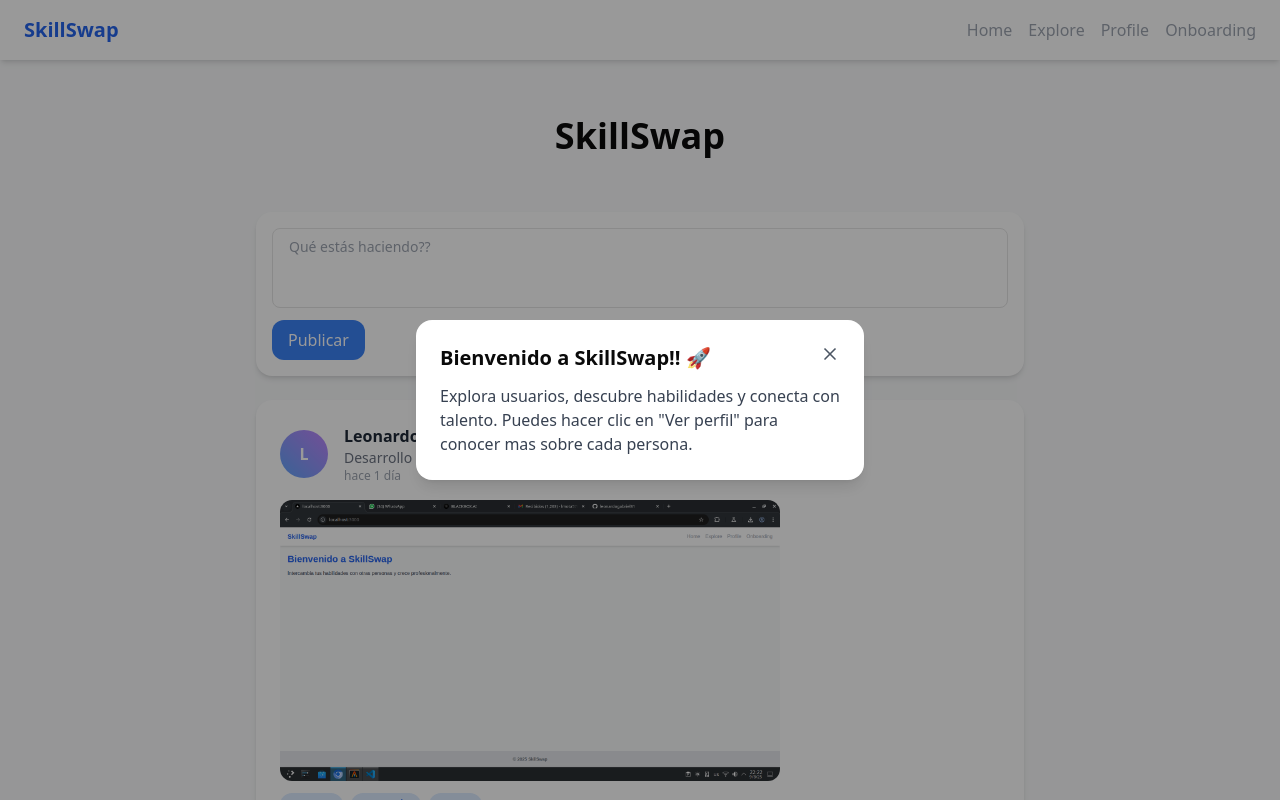
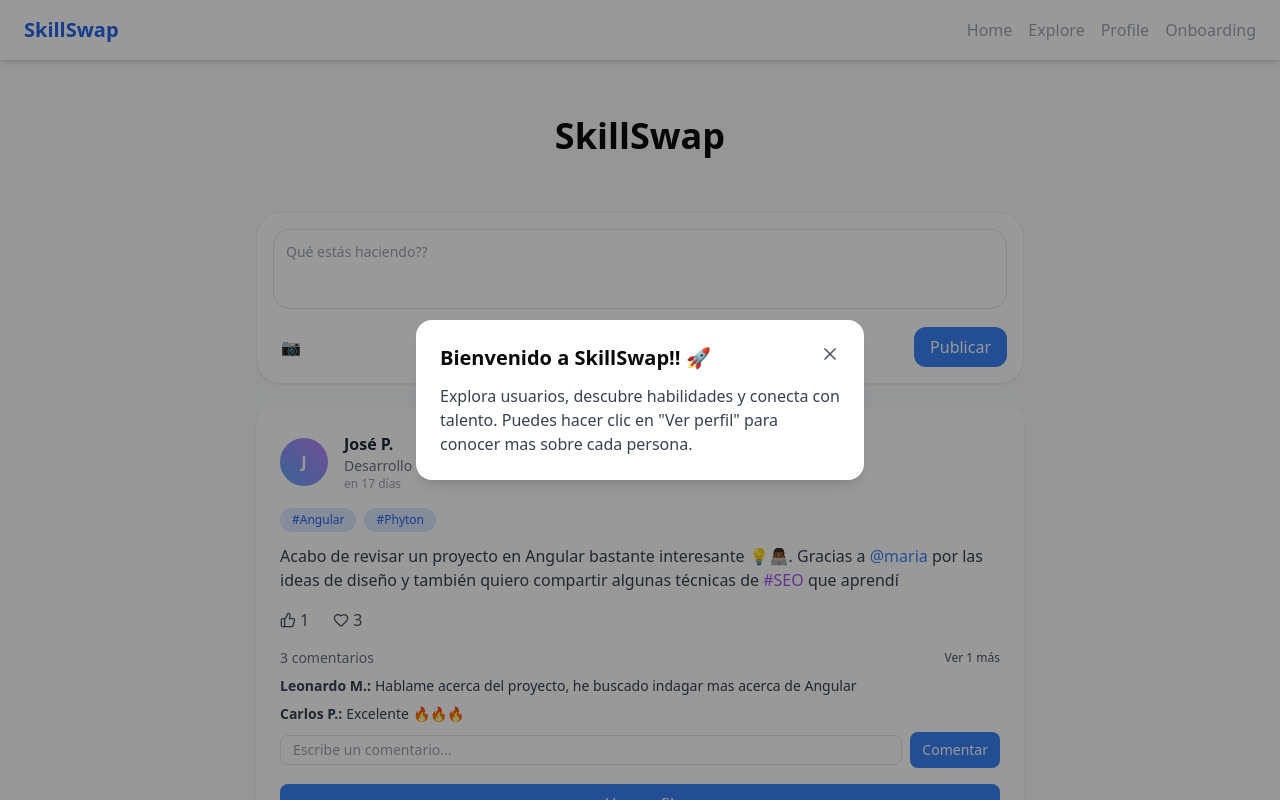
Before and after one commit to leonardogabriel31/skillSwap, a Next.js app: page / in a window 1280 px wide. Shown: the top 800 px of the page. Built offline with nearby package versions, Linux system fonts and the light colour scheme.

Commit message:
correccion de errores en el textarea de posts, agregar etiquetas de usuarios y hashtags

```diff
--- a/package.json
+++ b/package.json
@@ -20,6 +20,7 @@
     "next": "14.2.31",
     "react": "^18",
     "react-dom": "^18",
+    "react-mentions": "^4.4.10",
     "tailwind-merge": "^3.3.1",
     "tailwindcss-animate": "^1.0.7"
   },
--- /dev/null
+++ b/src/app/hashtag/[tag]/page.tsx
@@ -0,0 +1,67 @@
+"use client";
+import React from 'react'
+import { useParams } from 'next/navigation';
+import { skills } from '@/data/skills';
+import Link from 'next/link';
+
+
+export default function HashtagPage() {
+    const { tag } = useParams();
+
+    const posts = skills.filter((post) =>
+        post.content.toLowerCase().includes(`#${tag}`.toLowerCase())
+    );
+    return (
+        <div className='max-w-3xl mx-auto mt-6 p-4 bg-white shadow-md rounded-xl'>
+            <div className='bg-white shadow-md rounded-xl p-4 mb-6'>
+                <h1 className='text-2xl font-bold text-purple-600'>#{tag}</h1>
+                <p className='text-gray-600 mt-2'>
+                    Mostrando publicaciones relacionadas con{" "}
+                    <span className='text-purple-500'>#{tag}</span>.
+                </p>
+            </div>
+
+            {posts.length > 0 ? (
+                <div className='space-y-4'>
+                    {posts.map((post) => (
+                        <div
+                            key={post.id}
+                            className='bg-white shadow-sm rounded-xl p-4 border hover:shadow-md transition'
+                        >
+                            <div className='flex items-center gap-2 mb-2'>
+                                <div className='w-10 h-10 bg-gradient-to-tr from-blue-400 to-purple-400 rounded-full flex items-center justify-center text-white font-bold'>
+                                    {post.name.charAt(0)}
+                                </div>
+                                <div>
+                                    <p className='font-semibold text-gray-800'>{post.name}</p>
+                                    <p className='text-sm text-gray-500'>@{post.username}</p>
+                                </div>
+                            </div>
+                            <p className='text-gray-700 mb-2'>{post.content}</p>
+
+                            {post.imagePost && (
+                                <img
+                                    src={post.imagePost}
+                                    alt="post image"
+                                    className='rounded-lg mt-2 max-h-60 object-cover'
+                                />
+                            )}
+
+                            <Link
+                                href={`/profile/${post.username}`}
+                                className='text-blue-500 text-sm hover:underline mt-2 inline block'
+                            >
+                                Ver perfil →
+                            </Link>
+                        </div>
+                    ))}
+                </div>
+            )   :   (
+                <p className='text-gray-500 text-center'>
+                    No hay publicaciones con{" "}
+                    <span className='text-purple-500'>#{tag}</span>
+                </p>
+            )}
+        </div>
+    )
+}
--- a/src/app/page.tsx
+++ b/src/app/page.tsx
@@ -52,39 +52,32 @@ export default function Home() {
   const editorRef = useRef<HTMLDivElement | null>(null);
   const savedRangeRef = useRef<Range | null>(null);
   const [editorFocused, setEditorFocused] = useState(false);
+  const [highlightedIndex, setHighlightedIndex] = useState<number>(0);
+  const [expandedComments, setExpandedComments] = useState<Record<number, boolean>>({});
 
-  const handleInput: React.FormEventHandler<HTMLDivElement> = (e) => {
-    const text = e.currentTarget.textContent ?? "";
-    setNewPostText(text);
+  const toggleComments = (id: number) => {
+    setExpandedComments(prev => ({ ...prev, [id]: !prev[id] }));
+  };
 
-    const sel = window.getSelection();
-    if (sel && sel.rangeCount > 0) {
-      savedRangeRef.current = sel.getRangeAt(0).cloneRange();
-    }
+  const handleKeyDown = (e: React.KeyboardEvent<HTMLTextAreaElement>) => {
+    if (!showSuggestions) return;
 
-    const words = text.split(/\s+/);
-    const lastWord = words[words.length - 1] ?? "";
-
-    if (lastWord.startsWith("@")) {
-      const query = lastWord.slice(1).toLowerCase();
-      const matchedUsers = initialSkills
-        .map((u) => u.username)
-        .filter((u) => u.toLowerCase().startsWith(query));
-      setSuggestions(matchedUsers);
-      setShowSuggestions(true);
-    } else if (lastWord.startsWith("#")) {
-      const query = lastWord.slice(1).toLowerCase();
-      const hashtags = ["frontend", "backend", "fullstack", "nextjs", "dev"];
-      const matchedTags = hashtags.filter((tag) => tag.startsWith(query));
-      setSuggestions(matchedTags.map((t) => `#${t}`));
-      setShowSuggestions(true);
-    } else {
-      setShowSuggestions(false);
+    if (e.key === "ArrowDown") {
+      e.preventDefault();
+      setHighlightedIndex((prev) => (prev + 1) % suggestions.length);
+    } else if (e.key === "ArrowUp") {
+      e.preventDefault();
+      setHighlightedIndex((prev) =>
+        prev === 0 ? suggestions.length - 1 : prev - 1
+      );
+    } else if (e.key === "Enter") {
+      e.preventDefault();
+      handleSuggestionClick(suggestions[highlightedIndex]);
     }
   };
 
   const handleAddPost = () => {
-    if (!newPostText.trim()) return;
+    if (!newPostText.trim() && !newPostImage) return;
 
     const newPost = {
       id: posts.length + 1,
@@ -177,41 +170,65 @@ export default function Home() {
   };
 
   const handleSuggestionClick = (suggestion: string) => {
-    const editor = document.getElementById("new-post-editor");
-    if (!editor) return;
+    const textarea = document.querySelector("textarea") as HTMLTextAreaElement;
+    if (!textarea) return;
 
-    const selection = window.getSelection();
-    if (!selection || !selection.rangeCount) return;
+    const start = textarea.selectionStart;
+    const end = textarea.selectionEnd;
+    const textBeforeCursor = newPostText.slice(0, start);
+    const textAfterCursor = newPostText.slice(end);
 
-    const range = selection.getRangeAt(0);
+    const match = textBeforeCursor.match(/([@#])\w*$/);
+    if (!match) return;
 
-    const textNode = range.startContainer;
-    if (textNode.nodeType === Node.TEXT_NODE) {
-      const text = textNode.textContent || "";
-      const before = text.slice(0, range.startOffset).replace(/[@#]\w*$/, "");
-      const after = text.slice(range.startOffset);
-      textNode.textContent = before + after;
-      range.setStart(textNode, before.length);
-      range.setEnd(textNode, before.length);
+    const prefix = match[1];
+    const cleanSuggestion =
+      prefix === "@"
+        ? `@${suggestion.replace(/^@/, "")}`
+        : `#${suggestion.replace(/^#/, "")}`;
 
+    const newText = textBeforeCursor.replace(/[@#]\w*$/, cleanSuggestion) + textAfterCursor;
+    setNewPostText(newText);
+
+    setTimeout(() => {
+      const cursorPos = textBeforeCursor.replace(/[@#]\w*$/, cleanSuggestion).length;
+      textarea.selectionStart = textarea.selectionEnd = cursorPos;
+      textarea.focus();
+    }, 0)
+    setShowSuggestions(false);
+  };
+
+  const handleTextareaChange = (e: React.ChangeEvent<HTMLTextAreaElement>) => {
+    const value = e.target.value;
+    setNewPostText(value);
+
+    const cursorPos = e.target.selectionStart;
+    const textUpCursor = value.slice(0, cursorPos);
+    const match = textUpCursor.match(/[@#][\w]*$/);
+
+
+    if (match) {
+      const lastWord = match[0];
+      if (lastWord.startsWith("@")) {
+        const query = lastWord.slice(1).toLowerCase();
+        const matchedUsers = initialSkills
+          .map((u) => u.username)
+          .filter((u) => u.toLowerCase().startsWith(query));
+        setSuggestions(matchedUsers);
+        setShowSuggestions(true);
+      } else if (lastWord.startsWith("#")) {
+        const query = lastWord.slice(1).toLowerCase();
+        const hashtags = ["frontend", "backend", "fullstack", "nextjs", "dev", "Angular", "Phyton"];
+        const matchedTags = hashtags.filter((tag) =>
+          tag.startsWith(query)
+        );
+        setSuggestions(matchedTags.map((t) => `#${t}`));
+        setShowSuggestions(true);
       }
-    const span = document.createElement("span");
-    span.textContent = suggestion.startsWith("#") ? `${suggestion}` : `@${suggestion}`;
-    span.className = suggestion.startsWith("#")
-    ? "text-purple-500 font-medium"
-    : "text-blue-500 font-medium"
-
-    range.insertNode(span);
-
-    range.setStartAfter(span);
-    range.setEndAfter(span);
-    selection.removeAllRanges();
-    selection.addRange(range);
-
-    savedRangeRef.current = range.cloneRange();
-    setNewPostText(editor.innerText);
-    setShowSuggestions(false)
+    } else {
+      setShowSuggestions
     }
+  };
 
   const handleImageUpload = (e: React.ChangeEvent<HTMLInputElement>) => {
     if (!e.target.files || e.target.files.length === 0) return;
@@ -219,40 +236,9 @@ export default function Home() {
     const reader = new FileReader();
     reader.onloadend = () => {
       setNewPostImage(reader.result as string);
+      setEditorFocused(true);
     };
     reader.readAsDataURL(file);
-  };
-
-  const onEmojiClick = (emojiObject: EmojiClickData) => {
-    const editor = editorRef.current;
-    if (!editor) return;
-
-    const sel = window.getSelection();
-
-    if (savedRangeRef.current && sel) {
-      sel.removeAllRanges();
-      sel.addRange(savedRangeRef.current);
-    } else {
-      const range = document.createRange();
-      range.selectNodeContents(editor);
-      range.collapse(false);
-      sel?.removeAllRanges();
-      sel?.addRange(range);
-
-    }
-
-    const currentRange = window.getSelection()!.getRangeAt(0);
-    currentRange.deleteContents();
-    const textNode = document.createTextNode(emojiObject.emoji);
-    currentRange.insertNode(textNode);
-    currentRange.setStartAfter(textNode);
-    currentRange.setEndAfter(textNode)
-    currentRange.collapse(true);
-    sel!.removeAllRanges();
-    sel!.addRange(currentRange);
-
-    savedRangeRef.current = currentRange;
-    setNewPostText(editor.innerText);
   };
 
   const handleToggleEmojiPicker = () => {
@@ -270,6 +256,55 @@ export default function Home() {
     }
     setShowEmojiPicker(prev => !prev);
   }
+
+  const HandleEmojiInsert = (emoji: string) => {
+    const textarea = document.querySelector("textarea") as HTMLTextAreaElement;
+    if (!textarea) return;
+
+    const start = textarea.selectionStart;
+    const end = textarea.selectionEnd;
+
+    const newText =
+    newPostText.slice(0, start) + emoji + newPostText.slice(end);
+
+    setNewPostText(newText);
+
+    setTimeout(() => {
+      textarea.selectionStart = textarea.selectionEnd = start + emoji.length;
+      textarea.focus();
+    }, 0);
+  };
+
+  const renderHighlightedText = (text: string) => {
+    const parts = text.split(/([@#]\w+)/g);
+
+    return parts.map((part, idx) => {
+      if (part.startsWith("@")) {
+        const username = part.slice(1);
+        return (
+          <Link
+            key={idx}
+            href={`/profile/${username}`}
+            className="text-blue-500 font-medium hover:underline"
+          >
+            {part}
+          </Link>
+        )
+      } else if (part.startsWith("#")) {
+        const tag = part.slice(1);
+        return (
+          <Link
+            key={idx}
+            href={`/hashtag/${tag}`}
+            className="text-purple-500 font-medium hover:underline"
+          >
+            {part}
+          </Link>
+        )
+      }
+      return <span key={idx}>{part}</span>;
+    });
+  };
 
   return (
     <main className="px-4 sm:px-6 lg:px-12 py-8 flex flex-col items-center gap-6">
@@ -289,52 +324,55 @@ export default function Home() {
           initial="hidden"
           animate="visible"
           exit="exit"
-          className="bg-white shadow-md rounded-2xl p-4 w-full max-w-3xl flex flex-col gap-3"
+          className="bg-white border border-gray-200/60 shadow-sm hover:shadow-lg rounded-3xl p-4 w-full max-w-3xl flex flex-col gap-3 transition-shadow duration-300"
         >
-          <div className="relative border rounded-lg py-2 px-4 w-full text-sm min-h-[80px] outline-none whitespace-pre-wrap flex items-start">
-            {newPostText === "" && (
-              <span className="text-gray-400 pointer-events-none select-none">
-                Qué estás haciendo??
-              </span>
-            )}
+          <div className="relative w-full">
             <div
-              id="new-post-editor"
-              ref={editorRef}
-              contentEditable
-              suppressContentEditableWarning
-              onInput={handleInput}
-              onFocus={() => {
-                setEditorFocused(true);
-                const sel = window.getSelection();
-                if (sel && sel.rangeCount > 0) savedRangeRef.current = sel.getRangeAt(0).cloneRange();
-              }}
+              className="absolute inset-0 p-3 text-sm whitespace-pre-wrap break-words rounded-2xl pointer-events-none text-gray-900"
+            >
+              {renderHighlightedText(newPostText)}
+            </div>
+
+            <textarea
+              value={newPostText}
+              onKeyDown={handleKeyDown}
+              onChange={handleTextareaChange}
+              placeholder="Qué estás haciendo??"
+              onFocus={() => setEditorFocused(true)}
               onBlur={() => {
-                if (!newPostText.trim() && !newPostImage) {
+                if (!newPostText.trim() && !newPostImage && !showEmojiPicker) {
                   setEditorFocused(false);
                   setShowEmojiPicker(false);
                 }
               }}
-              data-placeholder="Qué estás haciendo??"
-              className="flex-1 outline-none"
+              className="relative w-full border rounded-2xl p-3 text-sm min-h-[80px] outline-none resize-none bg-transparent text-transparent caret-black z-10"
             />
           </div>
 
           {showSuggestions && suggestions.length > 0 && (
-            <div className="bg-white border rounded-lg shadow-md mt-1 p-2 w-60 max-h-40 overflow-y-auto">
+            <div className="bg-white border border-gray-200 shadow-md mt-1 p-2 w-60 max-h-40 overflow-y-auto rounded-lg">
               {suggestions.map((s, idx) => (
                 <div
                   key={idx}
-                  onMouseDown={(e) => {
-                    e.preventDefault();
-                    handleSuggestionClick(s)
-                  }}
-                  className="px-2 py-1 cursor-pointer hover:bg-gray-100 rounded-md"
+                  onClick={() => handleSuggestionClick(s)}
+                  className={`px-2 py-1 cursor-pointer rounded-md ${
+                    highlightedIndex === idx
+                    ? "bg-gray-100"
+                    : "hover:bg-gray-50"
+                  }`}
                 >
-                  {s.startsWith("#") ? (
-                    <span className="text-purple-500">{s}</span>
-                  ):(
-                    <span className="text-blue-500">@{s}</span>
-                  )}
+                  <motion.span
+                    initial={{ opacity: 0, scale: 0.9 }}
+                    animate={{ opacity: 1, scale: 1 }}
+                    transition={{ duration: 0.15 }}
+                    className={`px-1.5 py-0.5 rounded-md font-medium ${
+                      s.startsWith("#")
+                        ? "bg-purple-100 text-purple-600"
+                        : "bg-blue-100 text-blue-600"
+                    }`}
+                  >
+                    {s}
+                  </motion.span>
                 </div>
               ))}
             </div>
@@ -351,20 +389,27 @@ export default function Home() {
           )}
 
           <div className="flex items-center justify-between">
+            <div className="flex items-center gap-3">
               <AnimatePresence>
+
               {editorFocused && (
-                <motion.div
-                  initial={{ opacity: 0, y: 10 }}
-                  animate={{ opacity: 1, y: 0 }}
-                  exit={{ opacity: 0, y: 10 }}
-                  className="flex items-center gap-3"
-                >
-                  <button
-                    onClick={handleToggleEmojiPicker}
+                <motion.button
+                  key="emoji.button"
+                  initial={{ opacity: 0, scale: 0.8 }}
+                  animate={{ opacity: 1, scale: 1 }}
+                  exit={{ opacity: 0, scale: 0.8 }}
+                  transition={{ duration: 0.2 }}
+                  onMouseDown={(e) => {
+                    e.preventDefault();
+                    handleToggleEmojiPicker();
+                  }}
                   className="text-xl hover:bg-gray-100 p-2 rounded-full transition"
+                  type="button"
                 >
                   😊
-                  </button>
+                </motion.button>
+                )}
+              </AnimatePresence>
 
               <label className="cursor-pointer hover:bg-gray-100 p-2 rounded-full transition">
                 📷
@@ -372,12 +417,13 @@ export default function Home() {
                   type="file"
                   accept="image/*"
                   className="hidden"
-                      onChange={handleImageUpload}
+                  onChange={(e) => {
+                    handleImageUpload(e);
+                    setEditorFocused(true)
+                  }}
                 />
               </label>
-                </motion.div>
-              )}
-            </AnimatePresence>
+            </div>
             <button
               onClick={handleAddPost}
               className="bg-blue-500 text-white px-4 py-2 rounded-xl hover:bg-blue-600 transition"
@@ -394,7 +440,11 @@ export default function Home() {
                 exit={{ opacity: 0, scale: 0.8 }}
                 className="mt-2"
               >
-                <EmojiPicker onEmojiClick={onEmojiClick} />
+                <EmojiPicker
+                  onEmojiClick={(emoji: EmojiClickData) =>
+                    HandleEmojiInsert(emoji.emoji)
+                  }
+                />
               </motion.div>
             )}
           </AnimatePresence>
@@ -449,7 +499,8 @@ export default function Home() {
               </div>
 
               <p className="text-gray-700 text-sm sm:text-base mb-4">
-                {person.content.split(" ").map((word, idx) => {
+                {renderHighlightedText(person.content)}
+                {/* {person.content.split(" ").map((word, idx) => {
                   if (word.startsWith("@")) {
                     return (
                       <span key={idx} className="text-blue-500 font-medium cursor-pointer">
@@ -459,13 +510,13 @@ export default function Home() {
                   }
                   if (word.startsWith("#")) {
                     return (
-                      <span key={idx} className="text-blue-500 font-medium cursor-pointer">
+                      <span key={idx} className="text-purple-500 font-medium cursor-pointer">
                         {word}{" "}
                       </span>
                     );
                   }
                   return word + " "
-                })}
+                })} */}
               </p>
 
               <div className="flex items-center gap-6 mt-2">
@@ -495,13 +546,39 @@ export default function Home() {
               </div>
 
               <div className="mt-4">
-                {person.comments.map((comment) => (
-                  <div key={comment.id} className="text-sm text-gray-700 mb-2">
-                    <span className="font-semibold">{comment.author}: </span>
-                    {comment.text}
+                <div className="flex items-center justify-between mb-2">
+                  <span className="text-sm text-gray-500">
+                    {person.comments.length} comentario{person.comments.length !== 1 ? "s" : ""}
+                  </span>
+
+                  {person.comments.length > 2 && (
+                    <button
+                      onClick={() => toggleComments(person.id)}
+                      className="text-xs text-gray-600 hover:underline"
+                      aria-expanded={!!expandedComments[person.id]}
+                      aria-controls={`comments-${person.id}`}
+                    >
+                      {expandedComments[person.id] ? "Mostrar menos" : `Ver ${person.comments.length - 2} más`}
+                    </button>
+                  )}
                 </div>
+
+                <AnimatePresence initial={false}>
+                  {(expandedComments[person.id] ? person.comments : person.comments.slice(0, 2)).map((comment) => (
+                    <motion.div
+                      key={comment.id}
+                      initial={{ opacity: 0, y: -5 }}
+                      animate={{ opacity: 1, y: 0 }}
+                      exit={{ opacity: 0, y: -5 }}
+                      transition={{ duration: 0.2 }}
+                      className="text-sm text-gray-700 mb-2">
+                      <span className="font-semibold mr-1">{comment.author}:</span>
+                      <span>{comment.text}</span>
+                    </motion.div>
                   ))}
+                </AnimatePresence>
 
+                <div className="mt-2">
                   <div className="mt-2 flex flex-col sm:flex-row items-stretch sm:items-center gap-2">
                     <input
                       type="text"
@@ -519,6 +596,7 @@ export default function Home() {
                     >
                       Comentar
                     </button>
+                  </div>
                 </div>
               </div>
 
--- a/src/data/skills.ts
+++ b/src/data/skills.ts
@@ -3,6 +3,27 @@ import type { Post } from "@/types/post"
 export const skills: Post[] = [
     {
         id: 1,
+        name: "José P.",
+        skill: "Desarrollo Fullstack",
+        skills: [ "Angular", "Phyton" ],
+        description:"Desarrollo en Angular y Tailwind.",
+        image: "/images/default.jpg",
+        username: "jose",
+        offers: ["Mentoría en frontend y backend", "Revisión de código", "Analisis de datos"],
+        wants: ["Mejorar en DevOps", "Incursionar en el analisis de datos"],
+        content: "Acabo de revisar un proyecto en Angular bastante interesante 💡👨🏾‍💻. Gracias a @maria por las ideas de diseño y también quiero compartir algunas técnicas de #SEO que aprendí",
+        reactions: { likes: 1, hearts: 3 },
+        comments: [
+            { id: 1, author: "Leonardo M.", text: "Hablame acerca del proyecto, he buscado indagar mas acerca de Angular"},
+            { id: 2, author: "Carlos P.", text: "Excelente 🔥🔥🔥"},
+            { id: 2, author: "Maria G.", text: "Gracias a ti por la confianza brindada. Si necesitas más apoyo con la experiencia de usuario no dudes en contactarme 🫱🏽‍🫲🏾🫱🏽‍🫲🏾"},
+        ],
+        userReaction: null,
+        createAt: "2025-09-26T18:30:00.000Z",
+        imagePost: null,
+    },
+    {
+        id: 2,
         name: "Leonardo M.",
         skill: "Desarrollo Frontend",
         skills: [ "React", "Next.js", "CSS" ],
@@ -22,7 +43,7 @@ export const skills: Post[] = [
         imagePost: "/images/Image-prueba.png",
     },
     {
-        id: 2,
+        id: 3,
         name: "Maria G.",
         skill: "Diseño UX/UI",
         skills: [ "Diseño UX/UI" ],
@@ -41,7 +62,7 @@ export const skills: Post[] = [
         imagePost: null,
     },
     {
-        id: 3,
+        id: 4,
         name: "Carlos P.",
         skill: "Marketing Digital",
         skills: ["SEO", "SEM", "Redes Sociales"],
```
Also changed, not shown: src/app/onboarding/page.tsx (deleted, +0 -40 lines), 1 other file (tests, documents, lock files or other folders). Lines whose indentation alone changed are shown as unchanged.
